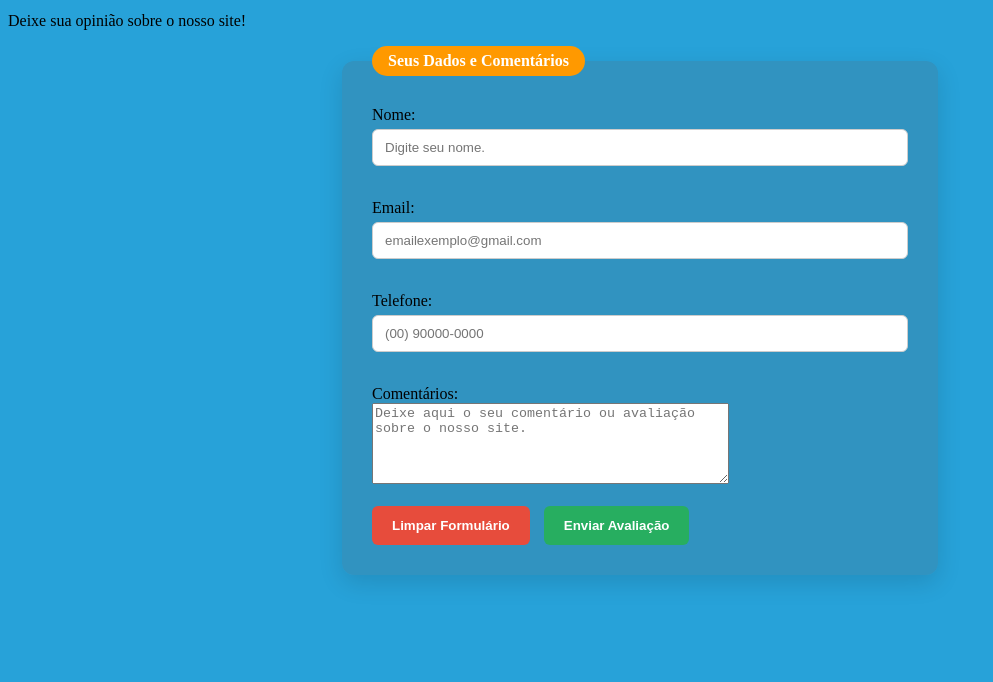
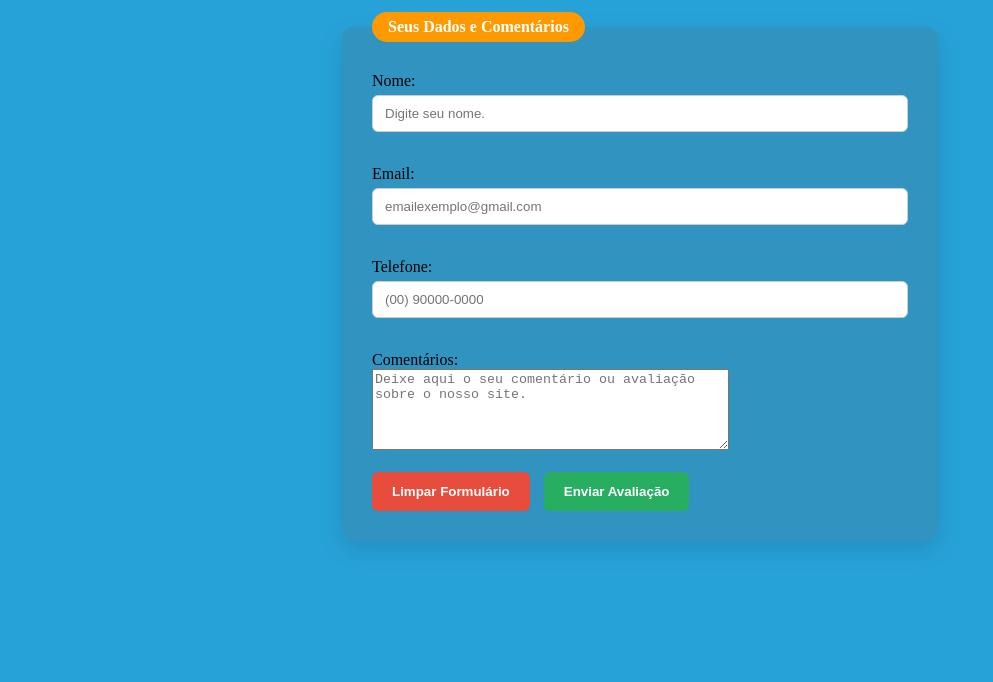
Before and after one commit to Pauloisc/itapets, a plain HTML site: page pgns/avaliacao.html in a window 1280 px wide. Shown: the part 118-800 px from the top of the page, without its empty margins (0-993 px from the left). Drawn offline with Linux system fonts and the light colour scheme.

Commit message:
Tirando texto da parte de avaliação

```diff
--- a/pgns/avaliacao.html
+++ b/pgns/avaliacao.html
@@ -15,9 +15,6 @@
    <h1 class="titulo">
     Avaliação e Comentários
    </h1>
-   <p>
-    Deixe sua opinião sobre o nosso site!
-   </p>
   </header>
   <main>
    <form action="mailto:pauloitalo061@gmail.com" enctype="text/plain" method="POST">
```
